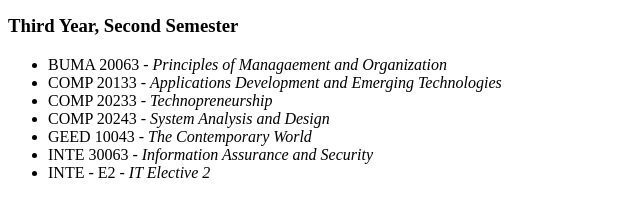
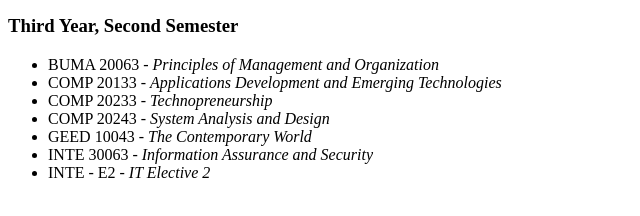
Before and after one commit to Hershimey/BSIT-Curriculum, a plain HTML site: page index.html in a window 1280 px wide. Shown: the part 250-466 px from the top of the page, 0-640 px from the left. Drawn offline with Linux system fonts and the light colour scheme.

Commit message:
Update index.html

```diff
--- a/index.html
+++ b/index.html
@@ -19,7 +19,7 @@
             Third Year, Second Semester
         </h3>
         <ul>
-            <li>BUMA 20063 - <em>Principles of Managaement and Organization</em></li>
+            <li>BUMA 20063 - <em>Principles of Management and Organization</em></li>
             <li>COMP 20133 - <em>Applications Development and Emerging Technologies</em></li>
             <li>COMP 20233 - <em>Technopreneurship</em></li>
             <li>COMP 20243 - <em>System Analysis and Design</em></li>
```
